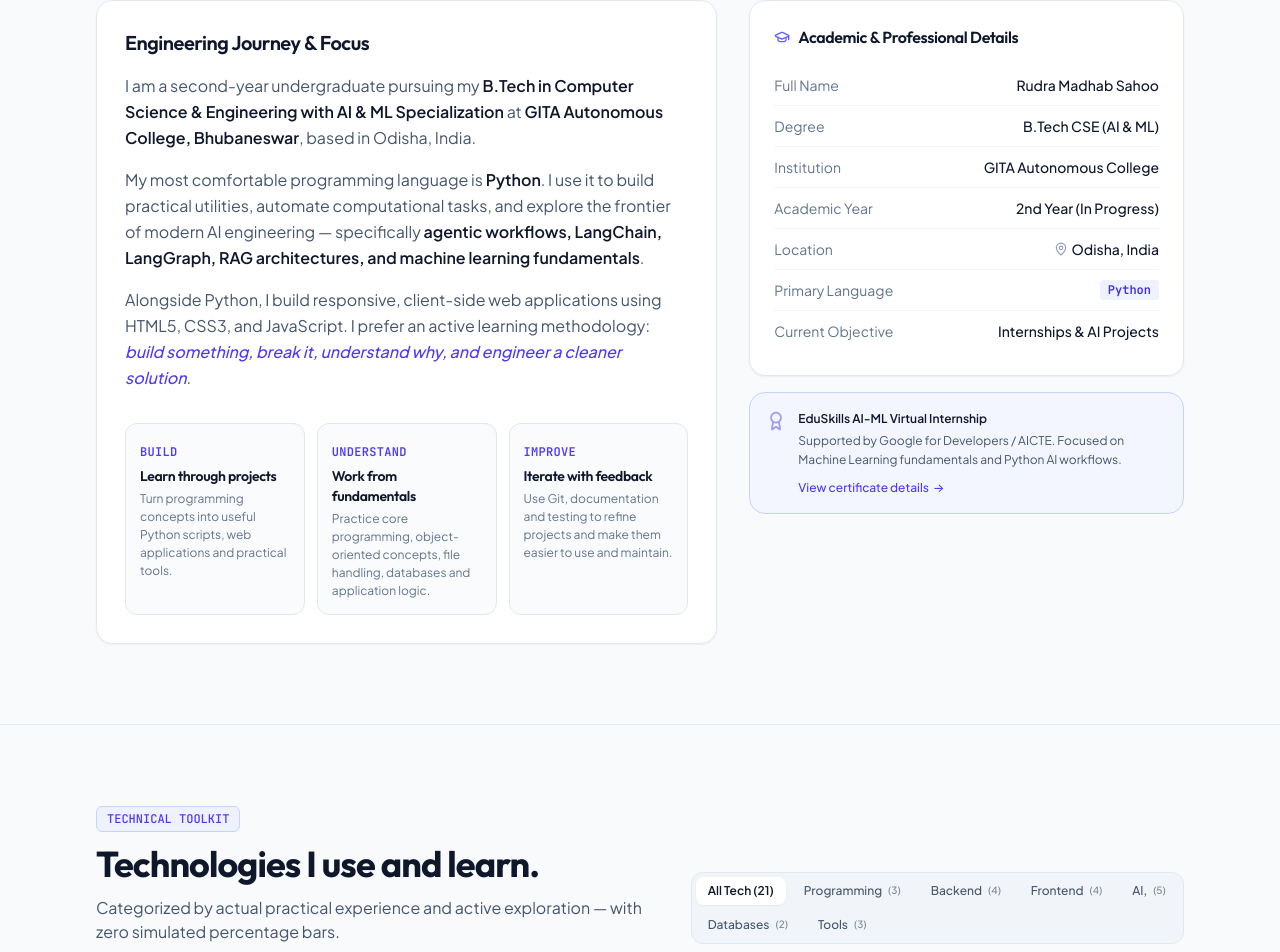
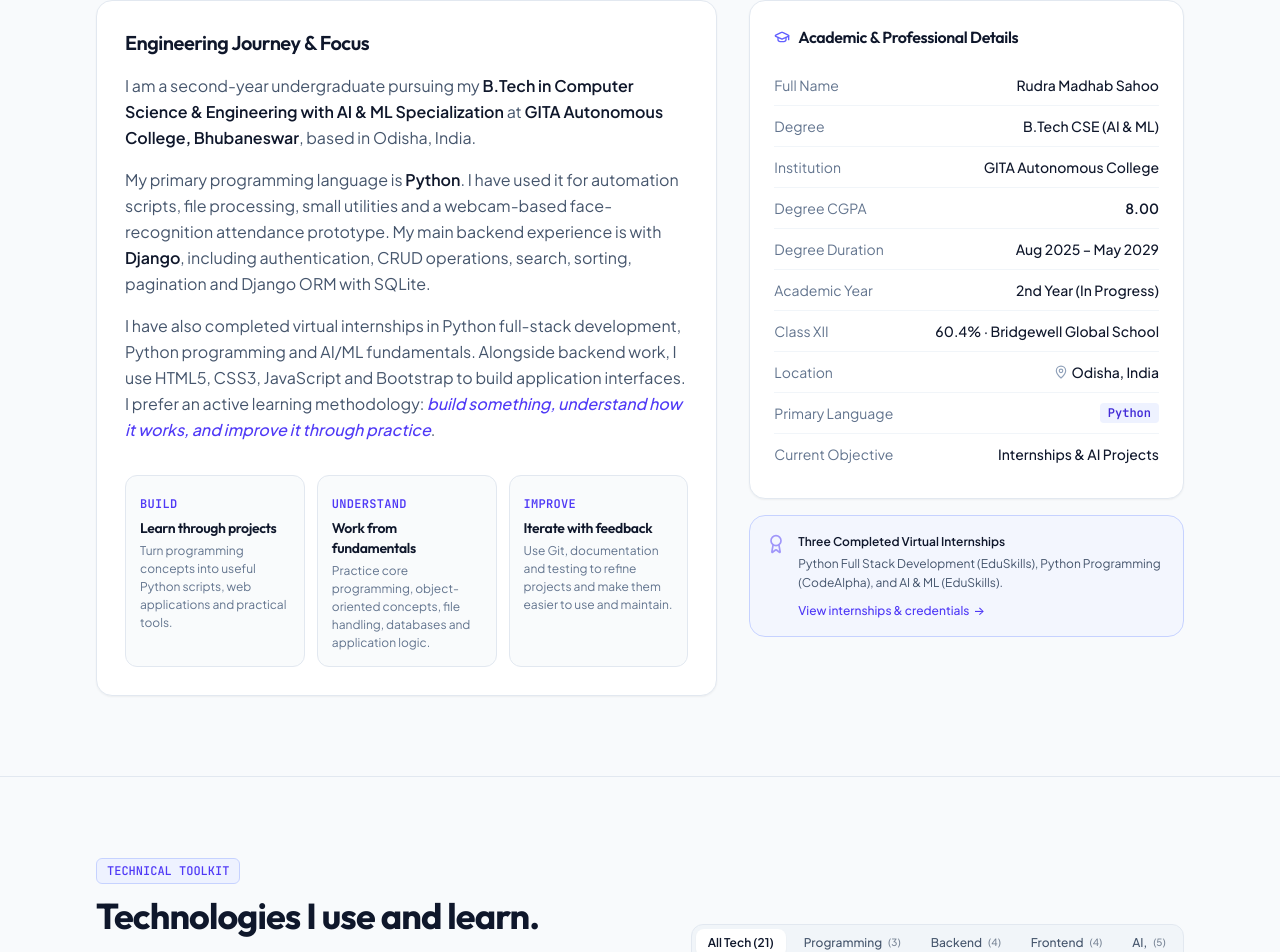
Before and after one commit to Rudra0075-ms/portfolio, a React (Vite) app in the folder rudra-madhab-sahoo---portfolio/: page / in a window 1280 px wide. Shown: the part 1072-2024 px from the top of the page. Built offline with nearby package versions, Linux system fonts and the light colour scheme.

Commit message:
Update about section with resume experience and academic record

```diff
--- a/rudra-madhab-sahoo---portfolio/src/components/About.tsx
+++ b/rudra-madhab-sahoo---portfolio/src/components/About.tsx
@@ -41,11 +41,11 @@ export const About: React.FC = () => {
                 </p>
 
                 <p className="text-slate-600 dark:text-slate-300 text-sm sm:text-base leading-relaxed">
-                  My most comfortable programming language is <strong className="text-slate-900 dark:text-white font-semibold">Python</strong>. I use it to build practical utilities, automate computational tasks, and explore the frontier of modern AI engineering — specifically <strong className="text-slate-900 dark:text-white font-semibold">agentic workflows, LangChain, LangGraph, RAG architectures, and machine learning fundamentals</strong>.
+                  My primary programming language is <strong className="text-slate-900 dark:text-white font-semibold">Python</strong>. I have used it for automation scripts, file processing, small utilities and a webcam-based face-recognition attendance prototype. My main backend experience is with <strong className="text-slate-900 dark:text-white font-semibold">Django</strong>, including authentication, CRUD operations, search, sorting, pagination and Django ORM with SQLite.
                 </p>
 
                 <p className="text-slate-600 dark:text-slate-300 text-sm sm:text-base leading-relaxed">
-                  Alongside Python, I build responsive, client-side web applications using HTML5, CSS3, and JavaScript. I prefer an active learning methodology: <em className="text-indigo-600 dark:text-indigo-400 font-medium">build something, break it, understand why, and engineer a cleaner solution</em>.
+                  I have also completed virtual internships in Python full-stack development, Python programming and AI/ML fundamentals. Alongside backend work, I use HTML5, CSS3, JavaScript and Bootstrap to build application interfaces. I prefer an active learning methodology: <em className="text-indigo-600 dark:text-indigo-400 font-medium">build something, understand how it works, and improve it through practice</em>.
                 </p>
 
                 {/* Approach Values Cards */}
@@ -100,8 +100,23 @@ export const About: React.FC = () => {
                   </div>
 
                   <div className="py-2.5 flex justify-between gap-4">
+                    <span className="text-slate-500 dark:text-slate-400">Degree CGPA</span>
+                    <span className="font-semibold text-slate-900 dark:text-white text-right">8.00</span>
+                  </div>
+
+                  <div className="py-2.5 flex justify-between gap-4">
+                    <span className="text-slate-500 dark:text-slate-400">Degree Duration</span>
+                    <span className="font-medium text-slate-900 dark:text-white text-right">Aug 2025 – May 2029</span>
+                  </div>
+
+                  <div className="py-2.5 flex justify-between gap-4">
                     <span className="text-slate-500 dark:text-slate-400">Academic Year</span>
                     <span className="font-medium text-slate-900 dark:text-white text-right">2nd Year (In Progress)</span>
+                  </div>
+
+                  <div className="py-2.5 flex justify-between gap-4">
+                    <span className="text-slate-500 dark:text-slate-400">Class XII</span>
+                    <span className="font-medium text-slate-900 dark:text-white text-right">60.4% · Bridgewell Global School</span>
                   </div>
 
                   <div className="py-2.5 flex justify-between gap-4">
@@ -132,17 +147,17 @@ export const About: React.FC = () => {
                 <Award className="w-5 h-5 text-indigo-600 dark:text-indigo-400 shrink-0 mt-0.5 animate-pulse" />
                 <div className="text-xs leading-relaxed">
                   <strong className="block text-slate-900 dark:text-white font-semibold mb-0.5">
-                    EduSkills AI-ML Virtual Internship
+                    Three Completed Virtual Internships
                   </strong>
                   <span className="text-slate-600 dark:text-slate-400">
-                    Supported by Google for Developers / AICTE. Focused on Machine Learning fundamentals and Python AI workflows.
+                    Python Full Stack Development (EduSkills), Python Programming (CodeAlpha), and AI & ML (EduSkills).
                   </span>
                   <div className="mt-2">
                     <a
                       href="#certifications"
                       className="text-indigo-600 dark:text-indigo-400 font-medium hover:underline inline-flex items-center gap-1 group"
                     >
-                      <span>View certificate details</span>
+                      <span>View internships & credentials</span>
                       <span className="group-hover:translate-x-1 transition-transform">→</span>
                     </a>
                   </div>
```
